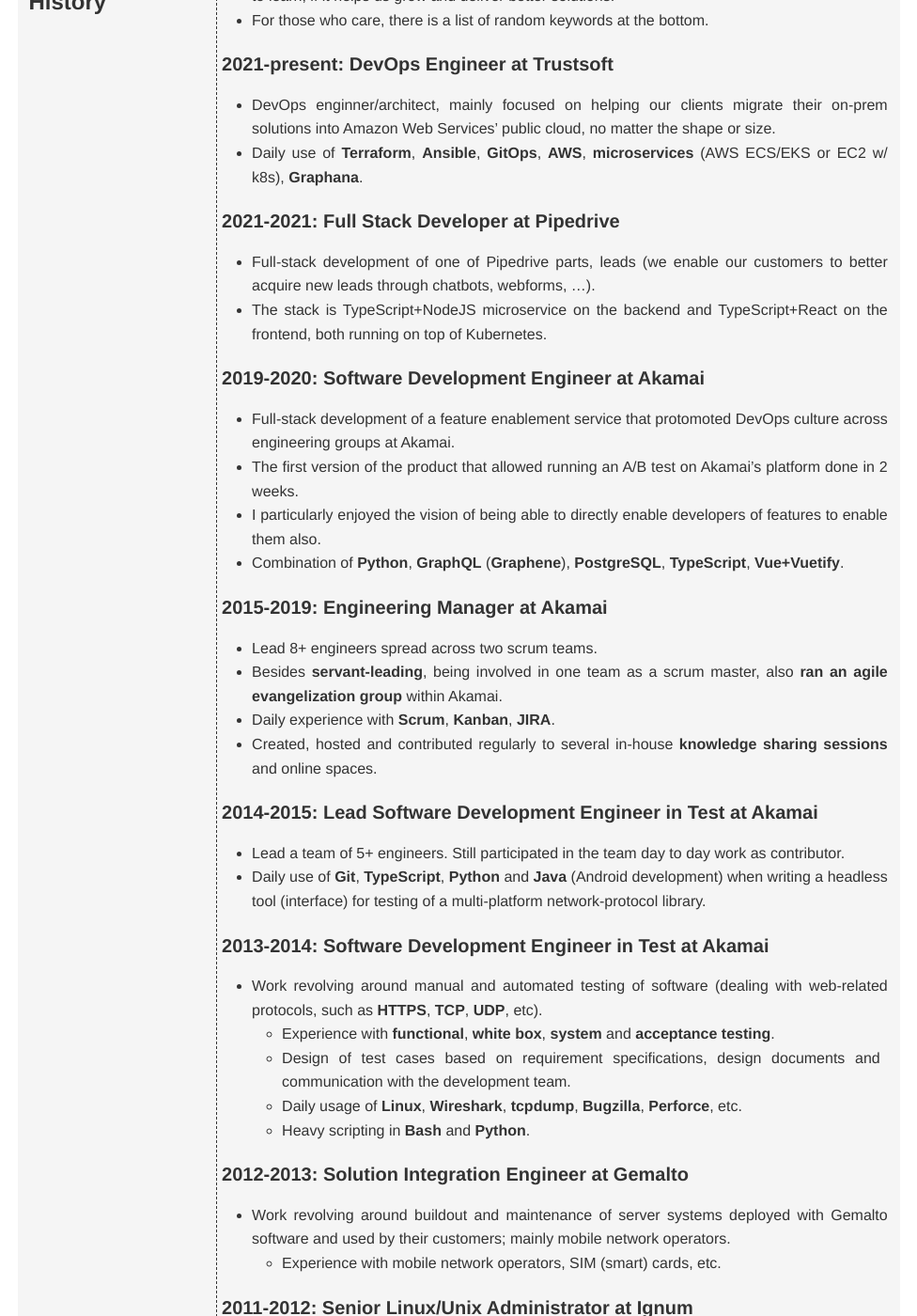
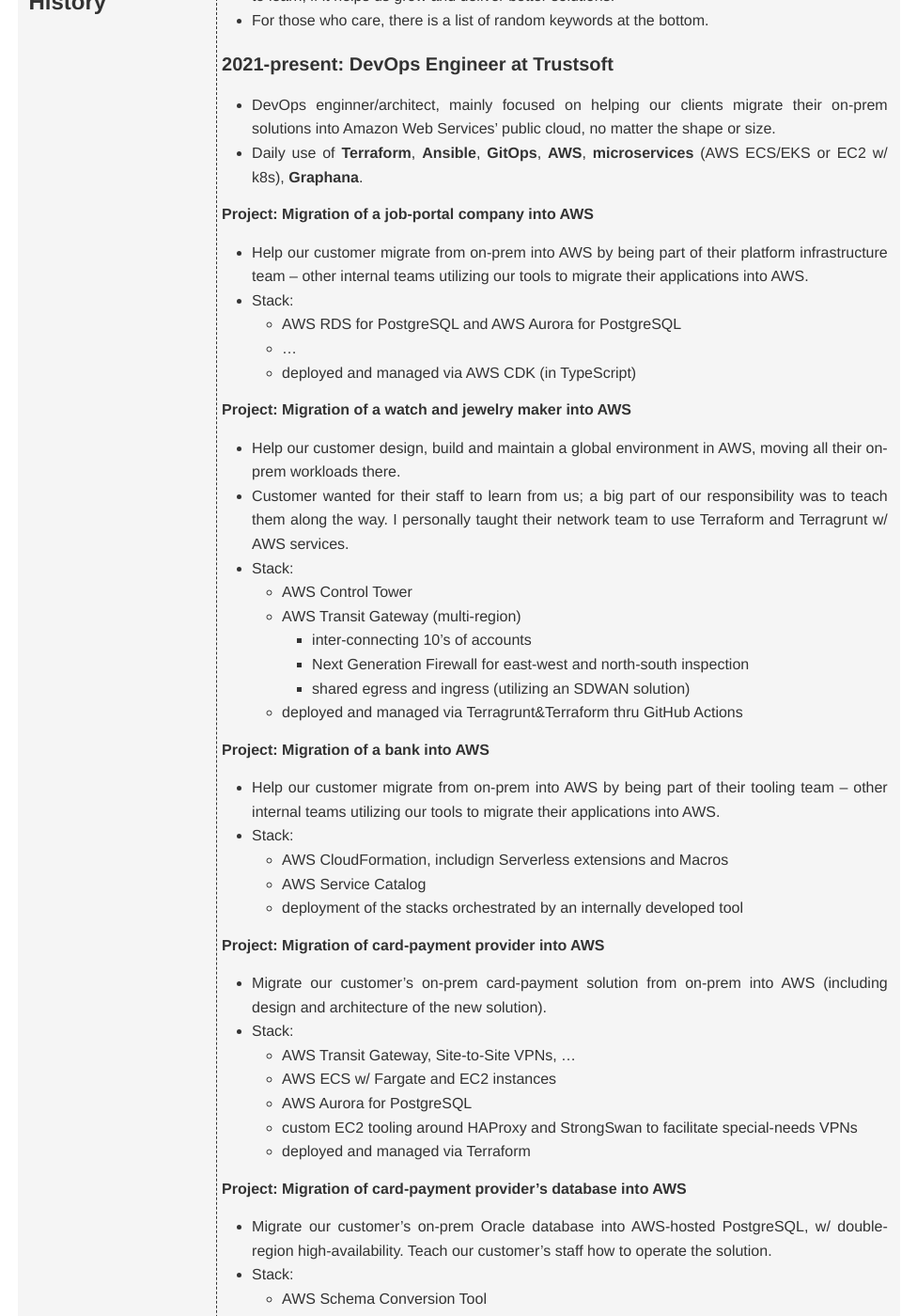
Before and after one commit to petr-motejlek/my-cv, a Jekyll site: the page built from _pages/index.markdown, in a window 1280 px wide and 1400 px high, scrolled down 1872 px. Shown: the whole window at 94% size, without its empty margins (152-1128 px from the left). Built offline with Jekyll 4.4.1, drawn with Linux system fonts in a browser that asks for light colours; some of the changed text lies outside the part shown.

Commit message:
Trustsoft projects

```diff
--- a/_pages/index.markdown
+++ b/_pages/index.markdown
@@ -166,6 +166,68 @@ title: Curriculum Vitae
 * Daily use of __Terraform__, __Ansible__, __GitOps__, __AWS__,
   __microservices__ (AWS ECS/EKS or EC2 w/ k8s), __Graphana__.
 
+#### Project: Migration of a job-portal company into AWS
+
+* Help our customer migrate from on-prem into AWS by being part of their
+platform infrastructure team -- other internal teams utilizing our tools to
+migrate their applications into AWS.
+* Stack:
+  * AWS RDS for PostgreSQL and AWS Aurora for PostgreSQL
+  * ...
+  * deployed and managed via AWS CDK (in TypeScript)
+
+#### Project: Migration of a watch and jewelry maker into AWS
+
+* Help our customer design, build and maintain a global environment in AWS,
+moving all their on-prem workloads there.
+* Customer wanted for their staff to learn from us; a big part of our
+responsibility was to teach them along the way. I personally taught their
+network team to use Terraform and Terragrunt w/ AWS services.
+* Stack:
+  * AWS Control Tower
+  * AWS Transit Gateway (multi-region)
+    * inter-connecting 10's of accounts
+    * Next Generation Firewall for east-west and north-south inspection
+    * shared egress and ingress (utilizing an SDWAN solution)
+  * deployed and managed via Terragrunt&Terraform thru GitHub Actions
+
+#### Project: Migration of a bank into AWS
+
+* Help our customer migrate from on-prem into AWS by being part of their
+tooling team -- other internal teams utilizing our tools to migrate their
+applications into AWS.
+* Stack:
+    * AWS CloudFormation, includign Serverless extensions and Macros
+    * AWS Service Catalog
+    * deployment of the stacks orchestrated by an internally developed tool
+
+#### Project: Migration of card-payment provider into AWS
+
+* Migrate our customer's on-prem card-payment solution from on-prem into AWS
+(including design and architecture of the new solution).
+* Stack:
+  * AWS Transit Gateway, Site-to-Site VPNs, ...
+  * AWS ECS w/ Fargate and EC2 instances
+  * AWS Aurora for PostgreSQL
+  * custom EC2 tooling around HAProxy and StrongSwan to facilitate
+  special-needs VPNs
+  * deployed and managed via Terraform
+
+#### Project: Migration of card-payment provider's database into AWS
+
+* Migrate our customer's on-prem Oracle database into AWS-hosted PostgreSQL, w/
+double-region high-availability. Teach our customer's staff how to operate the
+solution.
+* Stack:
+  * AWS Schema Conversion Tool
+  * AWS Database Migration Service
+  * AWS RDS for Oracle
+  * AWS RDS for PostgreSQL
+    * using `pglogical`, `pg_partman`, `pg_cron`, ...
+  * multiple custom `plpgsql` scripts to clean up the resulting schema created
+  by AWS Schema Conversion Tool
+  * deployed and managed via Terraform
+
 ### 2021-2021: Full Stack Developer at Pipedrive
 
 * Full-stack development of one of Pipedrive parts, leads (we enable our customers to
```
